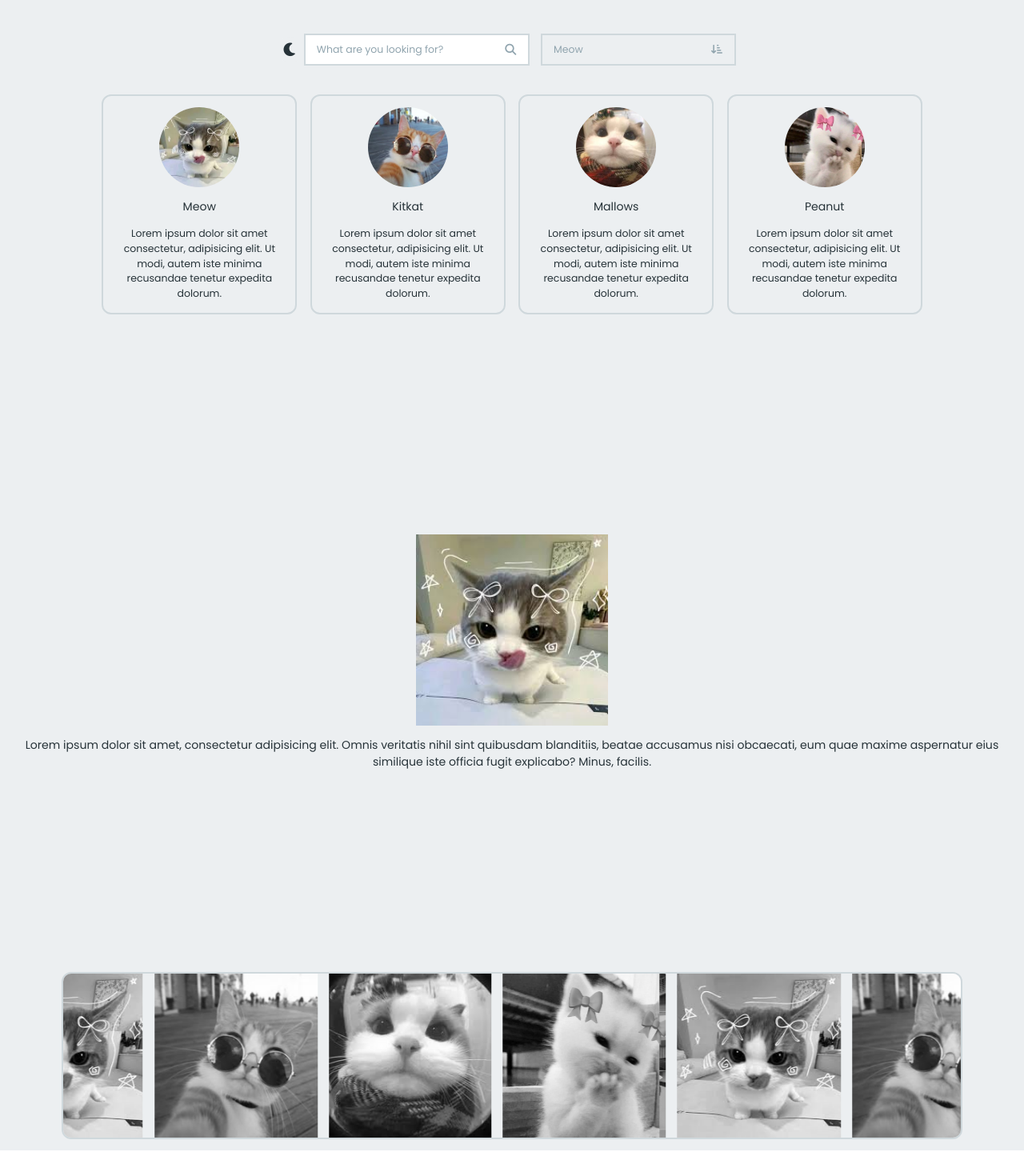
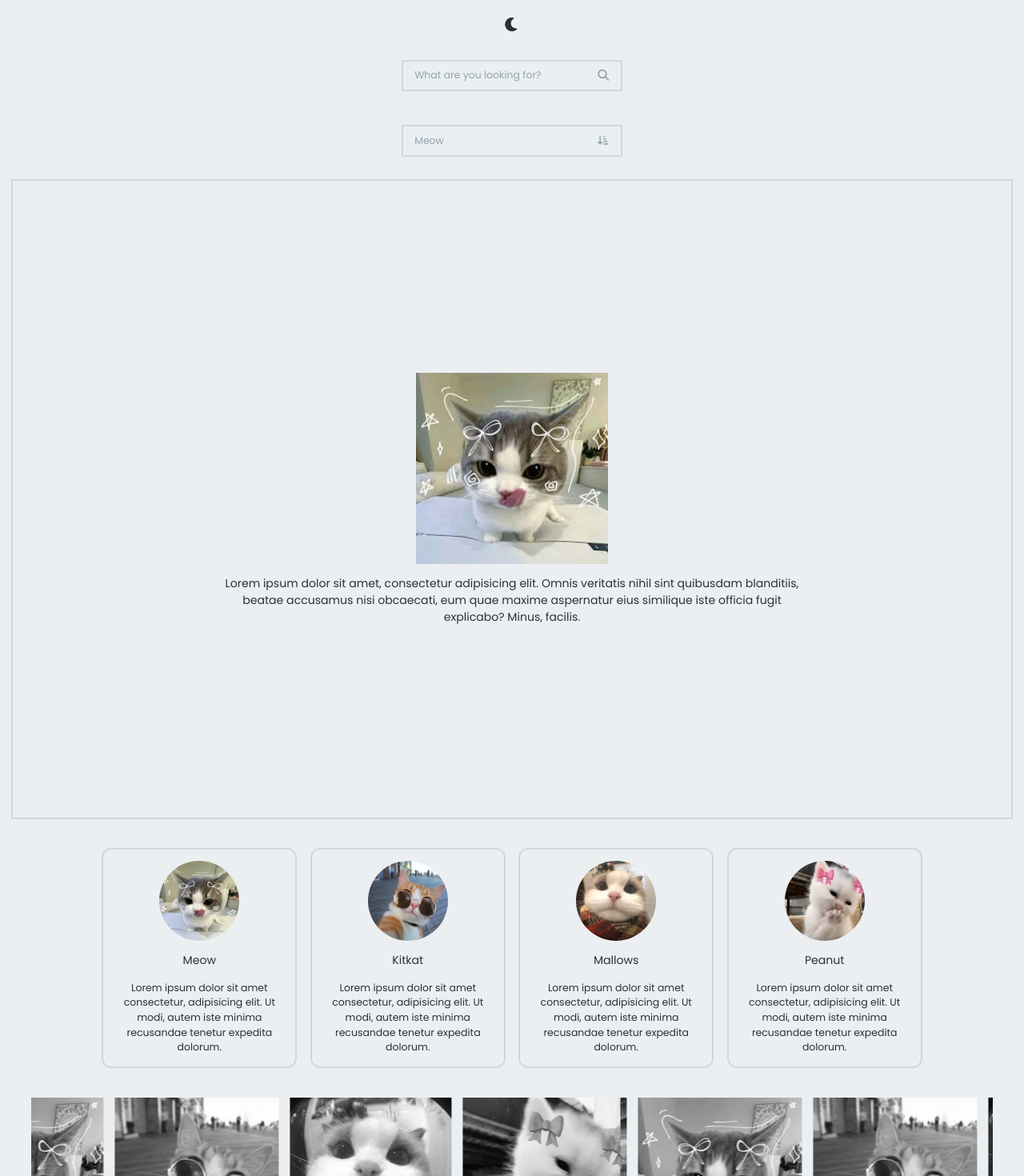
Before and after one commit to Yureusu/Eureka-Components, a React (Vite) app: page / in a window 1280 px wide. Shown: the top 1470 px of the page at 80% size. Before the commit the page ends 1438 px from the top, so only its background shows below. Built offline with nearby package versions, Linux system fonts and the light colour scheme.

Commit message:
Fixed some bugs

```diff
--- a/src/components/Dropdown.tsx
+++ b/src/components/Dropdown.tsx
@@ -23,7 +23,7 @@ const Dropdown: React.FC<DropdownProps> = ({isDark, items, label}) => {
 
     return (
         <div title="Dropdown" className={`${isDark? "text-[var(--placeholder-color)] bg-[var(--text-color)]" : "text-[var(--placeholder-color)] bg-[var(--bg-color)]"}
-            h-auto w-[calc(8.8vw+8.2rem)] relative flex flex-row items-center justify-between gap-[calc(0.6vw+0.4rem)] px-[calc(0.6vw+0.4rem)] py-[calc(0.4vw+0.2rem)]
+            h-auto w-[calc(13.8vw+6.2rem)] relative flex flex-row items-center justify-between px-[calc(0.6vw+0.4rem)] py-[calc(0.4vw+0.2rem)]
             border-2 border-[var(--border-color)] cursor-pointer m-[calc(0.6vw+0.4rem)]`}>
             <span className={`
                 text-[calc(0.6vw+0.3rem)] cursor-pointer`}>
@@ -34,7 +34,7 @@ const Dropdown: React.FC<DropdownProps> = ({isDark, items, label}) => {
 
             {viewItems && <div title="Dropdown Items" className={`${isDark? "text-[var(--placeholder-color)] bg-[var(--text-color)]" : "text-[var(--placeholder-color)] bg-[var(--bg-color)]"}
                 absolute top-0 left-0 mt-[calc(1.6vw+1rem)] ml-[-2px]
-                h-auto w-[calc(8.8vw+8.2rem)] flex flex-col items-start justify-start border-2 border-[var(--border-color)]`}>
+                h-auto w-[calc(13.8vw+6.2rem)] flex flex-col items-start justify-start border-2 border-[var(--border-color)]`}>
                 <ul className="h-auto w-full flex flex-col items-start justify-start">
                     {items.map((item, index) => (
                         <li
--- a/src/components/Header.tsx
+++ b/src/components/Header.tsx
@@ -1,11 +1,5 @@
 import Theme from "./Theme"
 import Search from "./Search"
-import Dropdown from "./Dropdown"
-import ProfileCard from "./ProfileCard"
-import Cat1 from "../assets/img/Cat1.jpg"
-import Cat2 from "../assets/img/Cat2.jpg"
-import Cat3 from "../assets/img/Cat3.jpg"
-import Cat4 from "../assets/img/Cat4.jpg"
 
 type changeTheme = {
     isDark: boolean;
@@ -14,21 +8,11 @@ type changeTheme = {
 
 function Header({isDark, setIsDark}: changeTheme) {
 
-    const cats = ['Kitkat', 'Mallows', 'Peanut', 'Pretzel'];
-
     return (
         <div className={`${isDark? "text-[var(--bg-color)] bg-[var(--text-color)]" : "text-[var(--text-color)] bg-[var(--bg-color)]"}
-            h-auto w-full flex flex-col items-start justify-start p-[calc(0.6vw+0.4rem)] gap-[calc(0.6vw+0.4rem)]`}>
+            h-full w-full flex flex-col items-start justify-evenly px-[calc(0.6vw+0.4rem)] gap-[calc(0.6vw+0.4rem)]`}>
             <div className="h-auto w-full flex flex-row items-center justify-center">
                 <Theme isDark={isDark} setIsDark={setIsDark}/>
-                <Search isDark={isDark}/>
-                <Dropdown isDark={isDark} items={cats} label={"Meow"} />
-            </div>
-            <div className="h-auto w-full flex flex-row items-center justify-center flex-wrap">
-                <ProfileCard name="Meow" image={Cat1} description="Lorem ipsum dolor sit amet consectetur, adipisicing elit. Ut modi, autem iste minima recusandae tenetur expedita dolorum. "/>
-                <ProfileCard name="Kitkat" image={Cat2} description="Lorem ipsum dolor sit amet consectetur, adipisicing elit. Ut modi, autem iste minima recusandae tenetur expedita dolorum. "/>
-                <ProfileCard name="Mallows" image={Cat3} description="Lorem ipsum dolor sit amet consectetur, adipisicing elit. Ut modi, autem iste minima recusandae tenetur expedita dolorum."/>
-                <ProfileCard name="Peanut" image={Cat4} description="Lorem ipsum dolor sit amet consectetur, adipisicing elit. Ut modi, autem iste minima recusandae tenetur expedita dolorum."/>
             </div>
         </div>
     )
--- a/src/components/ImageCarousel.tsx
+++ b/src/components/ImageCarousel.tsx
@@ -14,7 +14,7 @@ const ImageCarousel: React.FC<CarouselImgs> = ({image1, image2, image3, image4})
     const duplicatedImages = [...images, ...images];
 
     return(
-        <div className="overflow-hidden w-[90%] rounded-xl flex flex-col items-center justify-center border-2 border-[var(--border-color)] group">
+        <div className="overflow-hidden w-[96%] flex flex-col items-center justify-center group">
             <div className="min-w-full image-carousel flex flex-row items-center justify-start animate-scroll-x gap-[calc(0.6vw+0.4rem)]">
                 {duplicatedImages.map((imgProps, index) => (
                     <img
--- a/src/components/Search.tsx
+++ b/src/components/Search.tsx
@@ -5,11 +5,11 @@ type changeTheme ={
 
 function Search({isDark}: changeTheme) {
     return (
-        <div title="Search" className={`bg-transparent p-[calc(0.6vw+0.4rem) ${isDark? "" : ""}]
-            transition-colors ease-in-out`}>
+        <div title="Search" className={`bg-transparent p-[calc(0.6vw+0.4rem)] transition-colors ease-in-out`}>
             <div className="flex flex-row items-center justify-end">
                 <input type="text" placeholder='What are you looking for?'
-                    className={`h-auto w-[calc(11.8vw+8.2rem)] border-2 border-[#CFD8DC] rounded-4xl outline-0 px-[calc(0.6vw+0.4rem)] py-[calc(0.4vw+0.2rem)] pr-[calc(1.6vw+1.2rem)] cursor-pointer text-[calc(0.6vw+0.3rem)] placeholder-[var(--placeholder-color)]`}/>
+                    className={`   ${isDark? "text-[var(--bg-color)] bg-[var(--text-color)]" : "text-[var(--text-color)] bg-[var(--bg-color)]"}
+                    h-auto w-[calc(13.8vw+6.2rem)] border-2 border-[#CFD8DC] rounded-4xl outline-0 px-[calc(0.6vw+0.4rem)] py-[calc(0.4vw+0.2rem)] pr-[calc(1.6vw+1.2rem)] cursor-pointer text-[calc(0.6vw+0.3rem)] placeholder-[var(--placeholder-color)]`}/>
                 <i className={`fa-solid fa-magnifying-glass absolute pr-[calc(1.4vw+0.8rem)] cursor-pointer p-[calc(0.4vw+0.2rem)] text-[var(--placeholder-color)] text-[calc(0.6vw+0.4rem)]`}></i>
             </div>
         </div>
--- a/src/components/Showcase.tsx
+++ b/src/components/Showcase.tsx
@@ -33,15 +33,15 @@ const Showcase: React.FC<ShowcaseInfo> = ({ image1, image2, description1, descri
     <div
       ref={scrollRef}
       className={`show-case ${isDark ? "bg-[var(--text-color)] text-[var(--bg-color)]" : "bg-[var(--bg-color)] text-[var(--text-color)]"}
-        h-screen w-full max-w-screen overflow-x-scroll flex items-center justify-start no-scrollbar`}
+        h-screen w-full max-w-screen overflow-x-scroll flex items-center justify-start no-scrollbar border-2 border-[var(--border-color)]`}
     >
       <div className="h-full w-full bg-transparent shrink-0 flex flex-col items-center justify-center gap-[calc(0.6vw+0.4rem)]">
         <img {...image1} />
-        <p className='text-center text-[calc(0.6vw+0.4rem)]'>{description1}</p>
+        <p className='text-center text-[calc(0.6vw+0.4rem)] w-[60%]'>{description1}</p>
       </div>
       <div className="h-full w-full bg-transparent shrink-0 flex flex-col items-center justify-center gap-[calc(0.6vw+0.4rem)]">
         <img {...image2} />
-        <p className='text-center text-[calc(0.6vw+0.4rem)]'>{description2}</p>
+        <p className='text-center text-[calc(0.6vw+0.4rem)] w-[60%]'>{description2}</p>
       </div>
     </div>
   );
--- a/src/components/Theme.tsx
+++ b/src/components/Theme.tsx
@@ -17,10 +17,10 @@ function Theme({isDark, setIsDark}: changeTheme) {
 
     return (
         <div title='Change Theme' className={`${isDark? "text-[var(--bg-color)] bg-[var(--text-color)]" : "text-[var(--text-color)] bg-[var(--bg-color)]"}
-            flex flex-col items-center justify-center cursor-pointer rounded-full hover:bg-[var(--border-color)] hover:border-0 transition-colors ease-in-out`} onClick={handleTheme}>
+            flex flex-col items-center justify-center cursor-pointer rounded-full h-calc(0.6vw+0.4rem) w-calc(0.6vw+0.4rem) hover:bg-[var(--border-color)] hover:border-0 transition-colors ease-in-out`} onClick={handleTheme}>
             <div className={`flex flex-col items-center justify-center rounded-full p-[0.6vw+0.4rem]`}>
                 <i className={`${isDark? "fa-regular fa-moon text-[var(--bg-color)]" : "fa-solid fa-moon text-[var(--text-color)]"}
-                    text-[calc(0.8vw+0.4rem)] hover:text-[var(--text-color)]`}></i>
+                    text-[calc(0.6vw+0.6rem)] hover:text-[var(--text-color)]`}></i>
             </div>
         </div>
     )
--- a/src/pages/Landing.tsx
+++ b/src/pages/Landing.tsx
@@ -1,7 +1,10 @@
 import { useState } from "react";
 import Header from "../components/Header";
 import Showcase from "../components/Showcase";
+import Search from "../components/Search";
+import ProfileCard from "../components/ProfileCard";
 import ImageCarousel from "../components/ImageCarousel";
+import Dropdown from "../components/Dropdown";
 import Cat1 from "../assets/img/Cat1.jpg"
 import Cat2 from "../assets/img/Cat2.jpg"
 import Cat3 from "../assets/img/Cat3.jpg"
@@ -11,16 +14,26 @@ function Landing() {
 
     const [isDark, setIsDark] = useState(false);
 
+    const cats = ['Kitkat', 'Mallows', 'Peanut', 'Pretzel'];
+
     return (
         <div className={`${isDark? "text-[var(--bg-color)] bg-[var(--text-color)]" : "text-[var(--text-color)] bg-[var(--bg-color)]"}
-            h-auto w-full flex flex-col items-center justify-start p-[calc(0.6vw+0.4rem)] `}>
+            h-auto w-full flex flex-col items-center justify-start p-[calc(0.6vw+0.4rem)] gap-[calc(0.6vw+0.4rem)] `}>
             <Header isDark={isDark} setIsDark={setIsDark}/>
+            <Search isDark={isDark}/>
+            <Dropdown isDark={isDark} items={cats} label={"Meow"} />
             <Showcase isDark={isDark}
                 image1={{src: Cat1, width: "240px", height: "240px"}}
                 description1={"Lorem ipsum dolor sit amet, consectetur adipisicing elit. Omnis veritatis nihil sint quibusdam blanditiis, beatae accusamus nisi obcaecati, eum quae maxime aspernatur eius similique iste officia fugit explicabo? Minus, facilis."}
                 image2={{src: Cat2, width: "240px", height: "240px"}}
                 description2={"Lorem ipsum dolor sit amet, consectetur adipisicing elit. Omnis veritatis nihil sint quibusdam blanditiis, beatae accusamus nisi obcaecati, eum quae maxime aspernatur eius similique iste officia fugit explicabo? Minus, facilis."}
             />
+            <div className="h-auto w-full flex flex-row items-center justify-center flex-wrap my-[calc(0.6vw+0.4rem)]">
+                <ProfileCard name="Meow" image={Cat1} description="Lorem ipsum dolor sit amet consectetur, adipisicing elit. Ut modi, autem iste minima recusandae tenetur expedita dolorum. "/>
+                <ProfileCard name="Kitkat" image={Cat2} description="Lorem ipsum dolor sit amet consectetur, adipisicing elit. Ut modi, autem iste minima recusandae tenetur expedita dolorum. "/>
+                <ProfileCard name="Mallows" image={Cat3} description="Lorem ipsum dolor sit amet consectetur, adipisicing elit. Ut modi, autem iste minima recusandae tenetur expedita dolorum."/>
+                <ProfileCard name="Peanut" image={Cat4} description="Lorem ipsum dolor sit amet consectetur, adipisicing elit. Ut modi, autem iste minima recusandae tenetur expedita dolorum."/>
+            </div>
             <ImageCarousel
                 image1={{src: Cat1}}
                 image2={{src: Cat2}}
```
